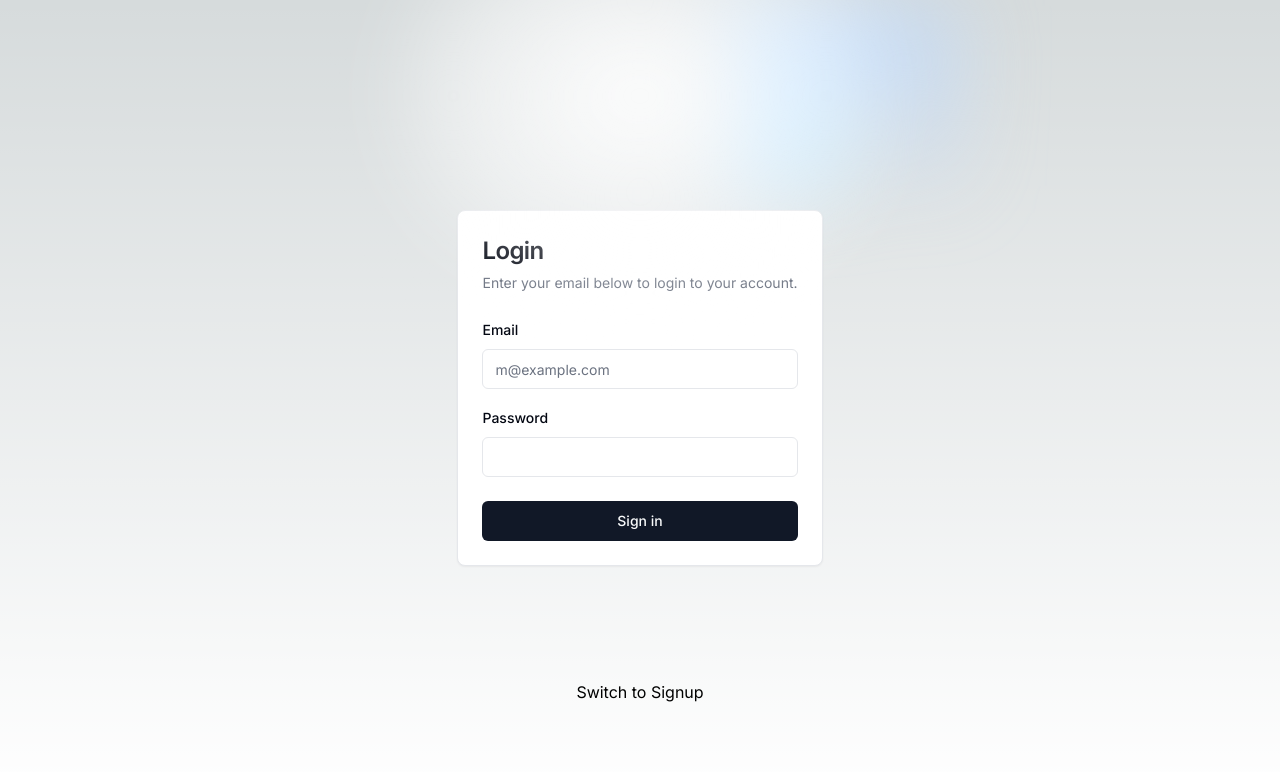
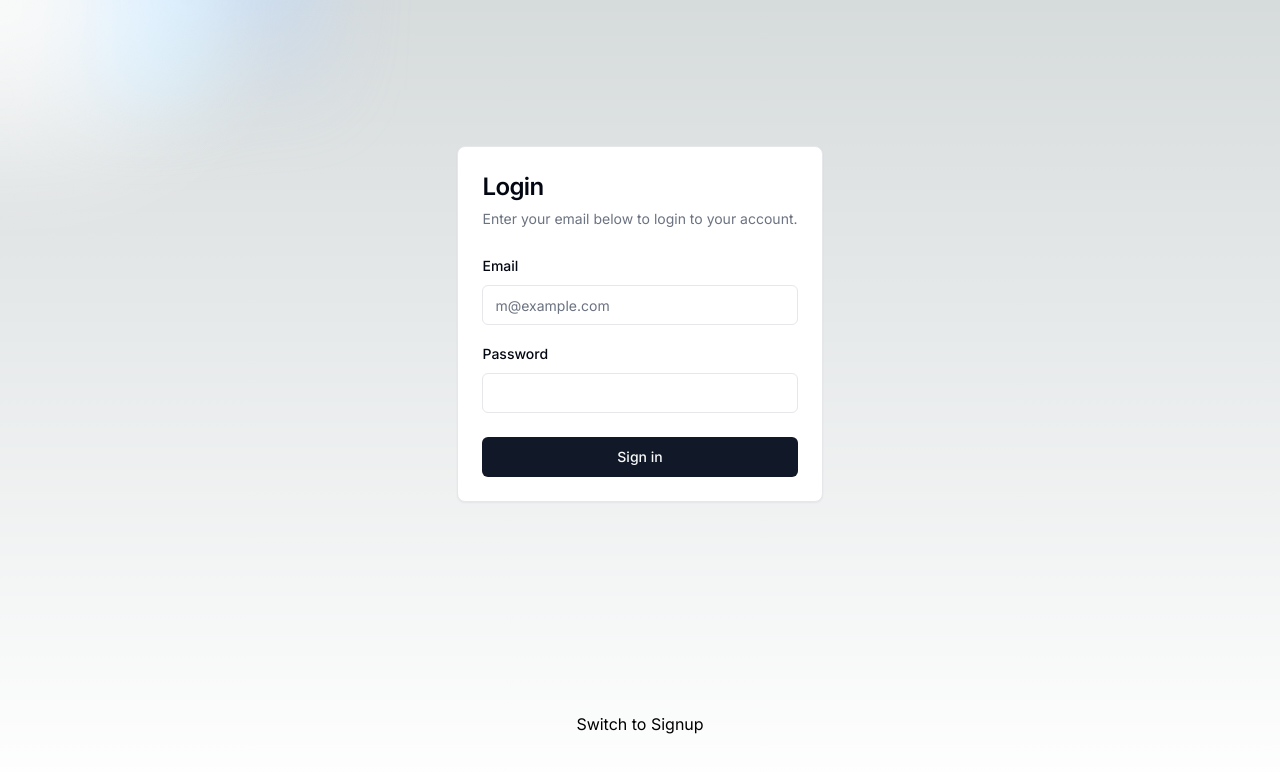
Before and after one commit to davidumoru/scryer, a Next.js app in the folder client/: page /auth in a window 1280 px wide. Shown: the top 772 px of the page. Built offline with nearby package versions, Linux system fonts and the light colour scheme.

Commit message:
Adjust position and size of components

```diff
--- a/client/app/auth/page.tsx
+++ b/client/app/auth/page.tsx
@@ -12,12 +12,14 @@ export default function Home() {
   };
 
   return (
-    <main className="flex min-h-screen flex-col items-center justify-between p-24">
+    <main className="flex min-h-screen flex-col justify-between">
       <div className="relative flex place-items-center before:absolute before:h-[300px] before:w-[480px] before:-translate-x-1/2 before:rounded-full before:bg-gradient-radial before:from-white before:to-transparent before:blur-2xl before:content-[''] after:absolute after:-z-20 after:h-[180px] after:w-[240px] after:translate-x-1/3 after:bg-gradient-conic after:from-sky-200 after:via-blue-200 after:blur-2xl after:content-[''] before:dark:bg-gradient-to-br before:dark:from-transparent before:dark:to-blue-700 before:dark:opacity-10 after:dark:from-sky-900 after:dark:via-[#0141ff] after:dark:opacity-40 before:lg:h-[360px]"></div>
-      {showLogin ? <Login /> : <Signup />}
-      <button onClick={handleToggleForm}>
-        {showLogin ? "Switch to Signup" : "Switch to Login"}
-      </button>
+      <div className="max-w-md mx-auto p-6">
+        {showLogin ? <Login /> : <Signup />}
+      </div>
+      <button className="p-16" onClick={handleToggleForm}>
+          {showLogin ? "Switch to Signup" : "Switch to Login"}
+        </button>
     </main>
   );
 }
```
